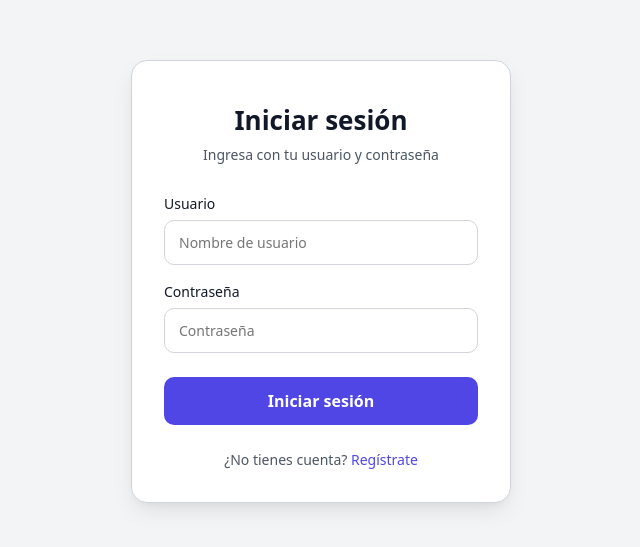
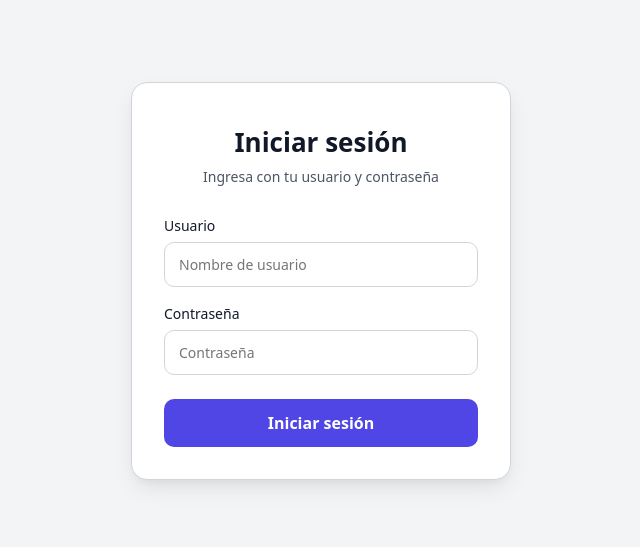
Before and after one commit to Domiciano/262WebApp7, a React (Vite) app: page / in a window 1280 px wide. Shown: the part 119-666 px from the top of the page, without its empty margins (319-959 px from the left). Built offline with nearby package versions, Linux system fonts and the light colour scheme.

Commit message:
Login sin el enlace de registro

```diff
--- a/src/App.jsx
+++ b/src/App.jsx
@@ -30,10 +30,6 @@ function App() {
           </label>
           <button onClick={ (e)=> handleLogin(e) }>Iniciar sesión</button>
         </form>
-
-        <p className="login-footer">
-          ¿No tienes cuenta? <a href="#" onClick={(e)=>e.preventDefault()}>Regístrate</a>
-        </p>
       </div>
     </main>
   );
--- a/src/index.css
+++ b/src/index.css
@@ -6,7 +6,6 @@
   --border: #d1d5db;
   --accent: #4f46e5;
   --accent-hover: #4338ca;
-  --link: #4f46e5;
   --accent-ring: rgba(79, 70, 229, 0.25);
   --error: #b91c1c;
   --error-bg: #fef2f2;
@@ -28,7 +27,6 @@
     --border: #374151;
     --accent: #6366f1;
     --accent-hover: #4f46e5;
-    --link: #a5b4fc;
     --accent-ring: rgba(129, 140, 248, 0.3);
     --error: #fca5a5;
     --error-bg: rgba(185, 28, 28, 0.15);
@@ -141,19 +139,3 @@ body {
   background: var(--error-bg);
   border-radius: 8px;
 }
-
-.login-footer {
-  margin: 24px 0 0;
-  font-size: 14px;
-  text-align: center;
-}
-
-.login-footer a {
-  color: var(--link);
-  font-weight: 500;
-  text-decoration: none;
-}
-
-.login-footer a:hover {
-  text-decoration: underline;
-}
```
